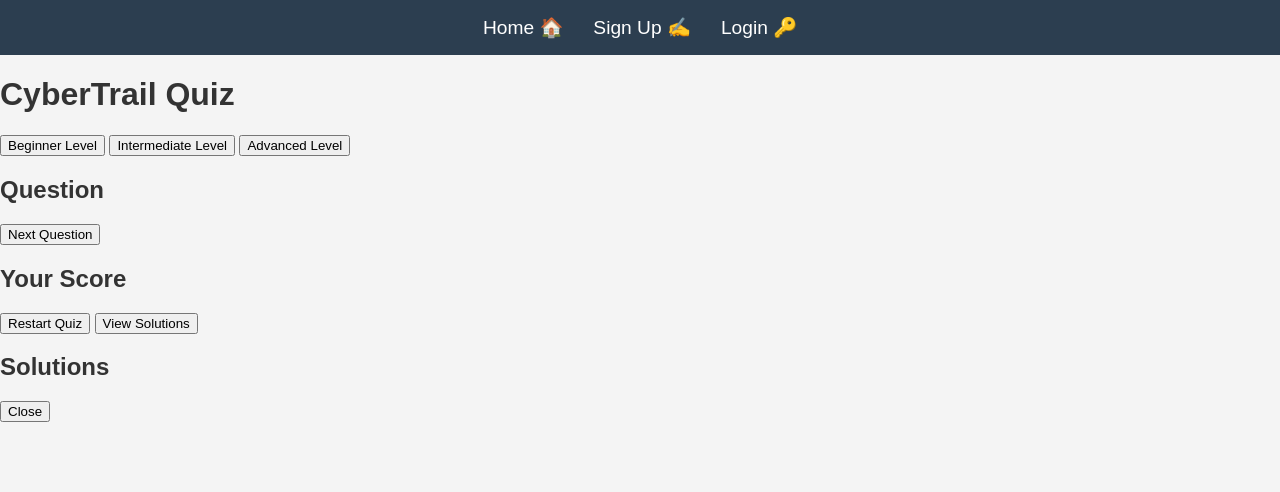
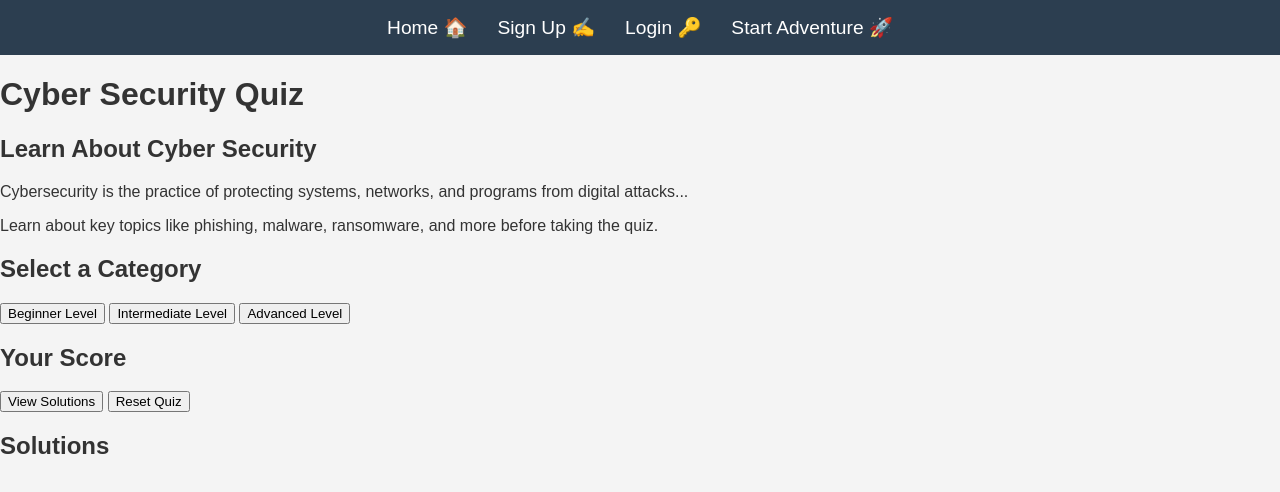
Before and after one commit to seojunLee203/seojunLee203.github.io, a plain HTML site: page quiz.html in a window 1280 px wide. Drawn offline with Linux system fonts and the light colour scheme; sample sign-in values are in the browser's storage; a web font is replaced by a local one.

Commit message:
Update quiz.html

```diff
--- a/quiz.html
+++ b/quiz.html
@@ -6,6 +6,7 @@
     <meta name="viewport" content="width=device-width, initial-scale=1.0">
     <title>CyberTrail - Quiz</title>
     <link rel="stylesheet" href="style.css">
+    <link href="https://fonts.googleapis.com/css2?family=Beautiful+Police+Officer&display=swap" rel="stylesheet">
 </head>
 
 <body>
@@ -14,38 +15,42 @@
             <li><a href="index.html">Home 🏠</a></li>
             <li><a href="signup.html">Sign Up ✍️</a></li>
             <li><a href="login.html">Login 🔑</a></li>
+            <li><a href="quiz.html">Start Adventure 🚀</a></li>
         </ul>
     </nav>
     <main>
+        <h1>Cyber Security Quiz</h1>
+        <div class="learning-section">
+            <h2>Learn About Cyber Security</h2>
+            <p>Cybersecurity is the practice of protecting systems, networks, and programs from digital attacks...</p>
+            <p>Learn about key topics like phishing, malware, ransomware, and more before taking the quiz.</p>
+        </div>
+
         <div class="quiz-container">
-            <h1>CyberTrail Quiz</h1>
-            <div id="category-selection" class="category-container">
-                <button class="category-btn" id="beginner-btn">Beginner Level</button>
-                <button class="category-btn" id="intermediate-btn">Intermediate Level</button>
-                <button class="category-btn" id="advanced-btn">Advanced Level</button>
+            <h2>Select a Category</h2>
+            <button id="beginner-btn">Beginner Level</button>
+            <button id="intermediate-btn">Intermediate Level</button>
+            <button id="advanced-btn">Advanced Level</button>
         </div>
-            <div id="quiz-section" class="quiz-section hidden">
-                <h2 id="question">Question</h2>
-                <div id="answers" class="answers-container"></div>
-                <button id="next-btn" class="btn hidden">Next Question</button>
+
+        <div id="question-block" class="hidden">
+            <h3 id="question"></h3>
+            <div id="answers"></div>
         </div>
-            <div id="results-section" class="results-section hidden">
+
+        <div id="score-block" class="hidden">
             <h2>Your Score</h2>
-                <p id="final-score"></p>
-                <button id="reset-btn" class="btn">Restart Quiz</button>
-                <button id="solutions-btn" class="btn">View Solutions</button>
+            <p id="score"></p>
+            <button id="view-solutions-btn">View Solutions</button>
+            <button id="reset-btn">Reset Quiz</button>
         </div>
-            <div id="solutions-section" class="solutions-section hidden">
+
+        <div id="solutions-block" class="hidden">
             <h2>Solutions</h2>
             <ul id="solution-list"></ul>
-                <button id="close-solutions-btn" class="btn">Close</button>
-            </div>
         </div>
     </main>
+    <script type="module" src="script.js"></script>
 </body>
-<script type="module">
-    import { quizData } from './script.js';
 
-    // Script for handling quiz interactions
-</script>
 </html>
```
Lines whose indentation alone changed are shown as unchanged.
